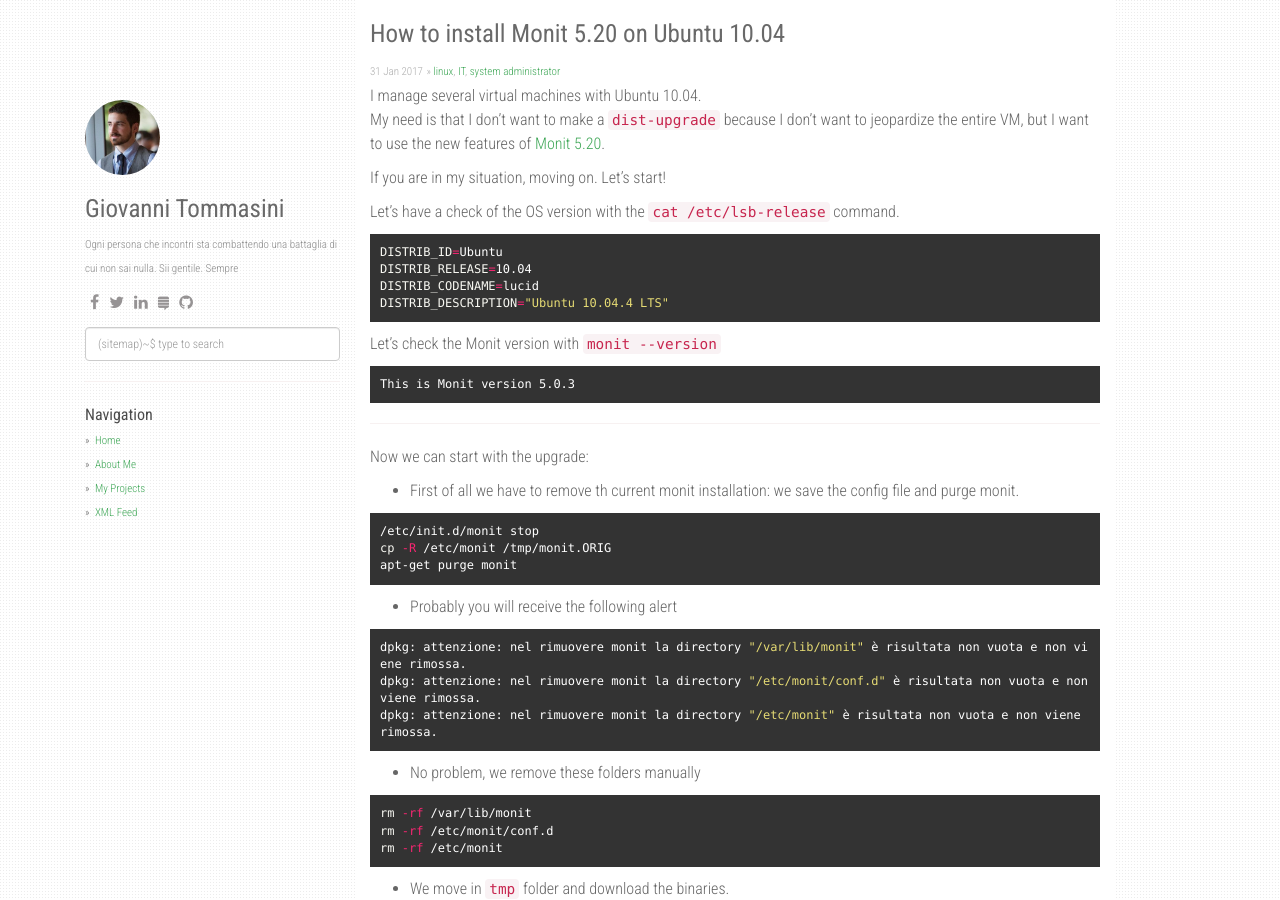
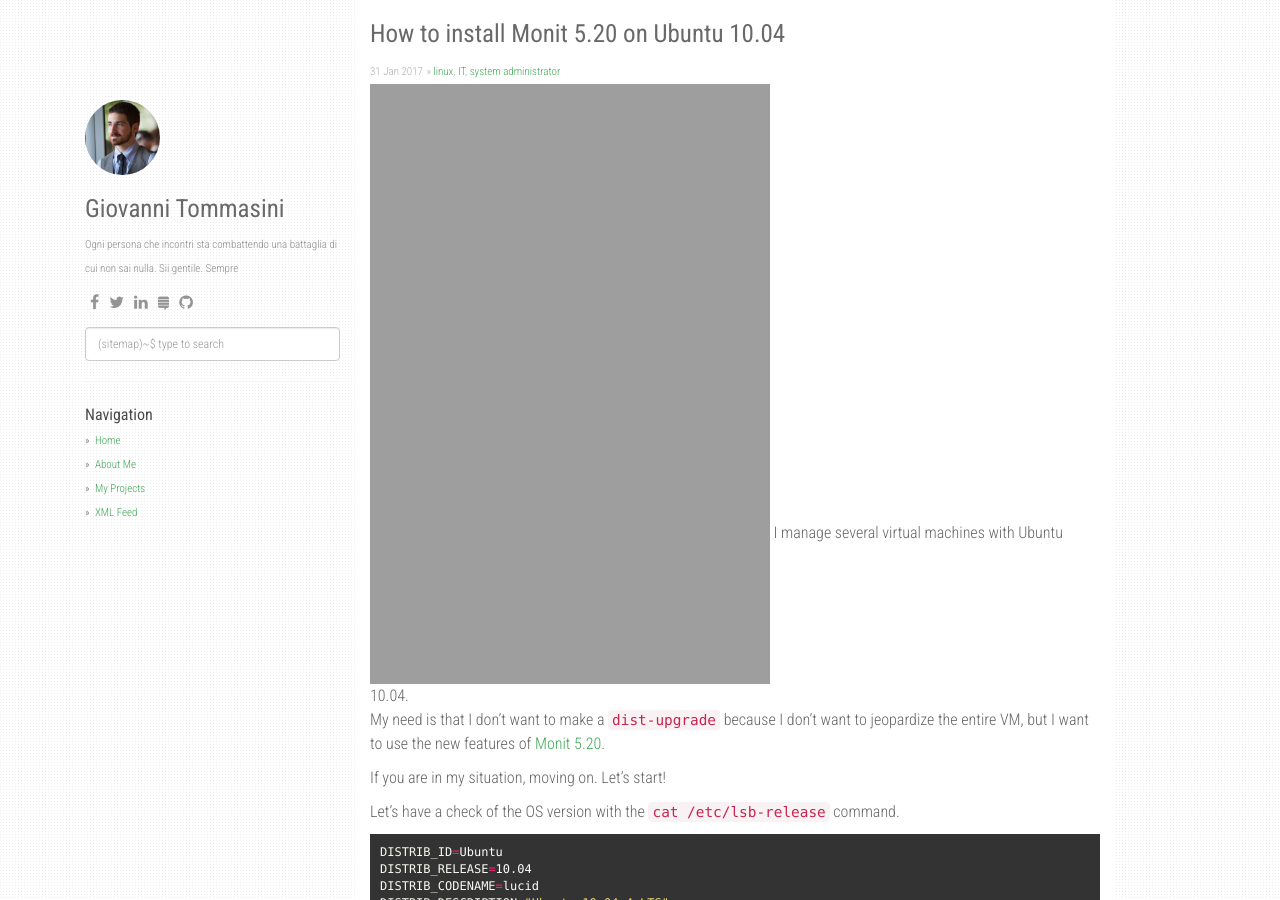
Before and after one commit to tommasinigiovanni/blog, a Jekyll site: the page built from _posts/2017-01-25-monit520-on-ubuntu1004.md, in a window 1280 px wide and 900 px high. Built offline with Jekyll 4.4.1, drawn with Linux system fonts in a browser that asks for light colours; nearby versions of some CDN libraries; library files that are not in the unit come from our copies; comment, search, counter and statistics services are not loaded.

Commit message:
modify monit520 post

```diff
--- a/_posts/2017-01-25-monit520-on-ubuntu1004.md
+++ b/_posts/2017-01-25-monit520-on-ubuntu1004.md
@@ -4,6 +4,8 @@
 date:   2017-01-31
 categories: [linux, IT, system administrator, IT]
 ---
+![Screenshot monit]({{ site.url }}/static/img/_posts/monit.png)
+![Screenshot ubuntu]({{ site.url }}/static/img/_posts/ubuntu.png)
 I manage several virtual machines with Ubuntu 10.04.<br>
 My need is that I don't want to make a `dist-upgrade` because I don't want to jeopardize the entire VM, but I want to use the new features of [Monit 5.20](https://mmonit.com/monit/changes/).
 
```
